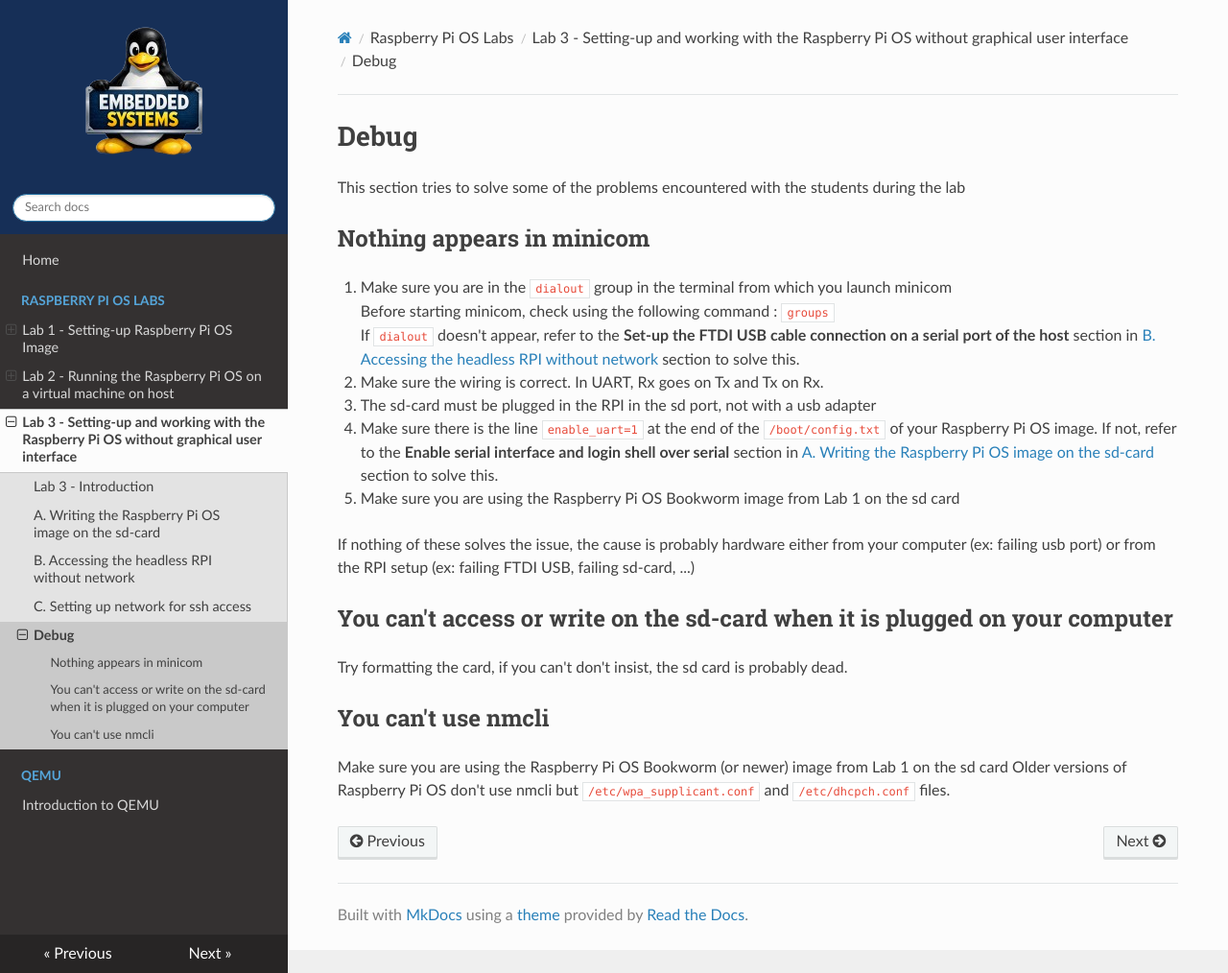
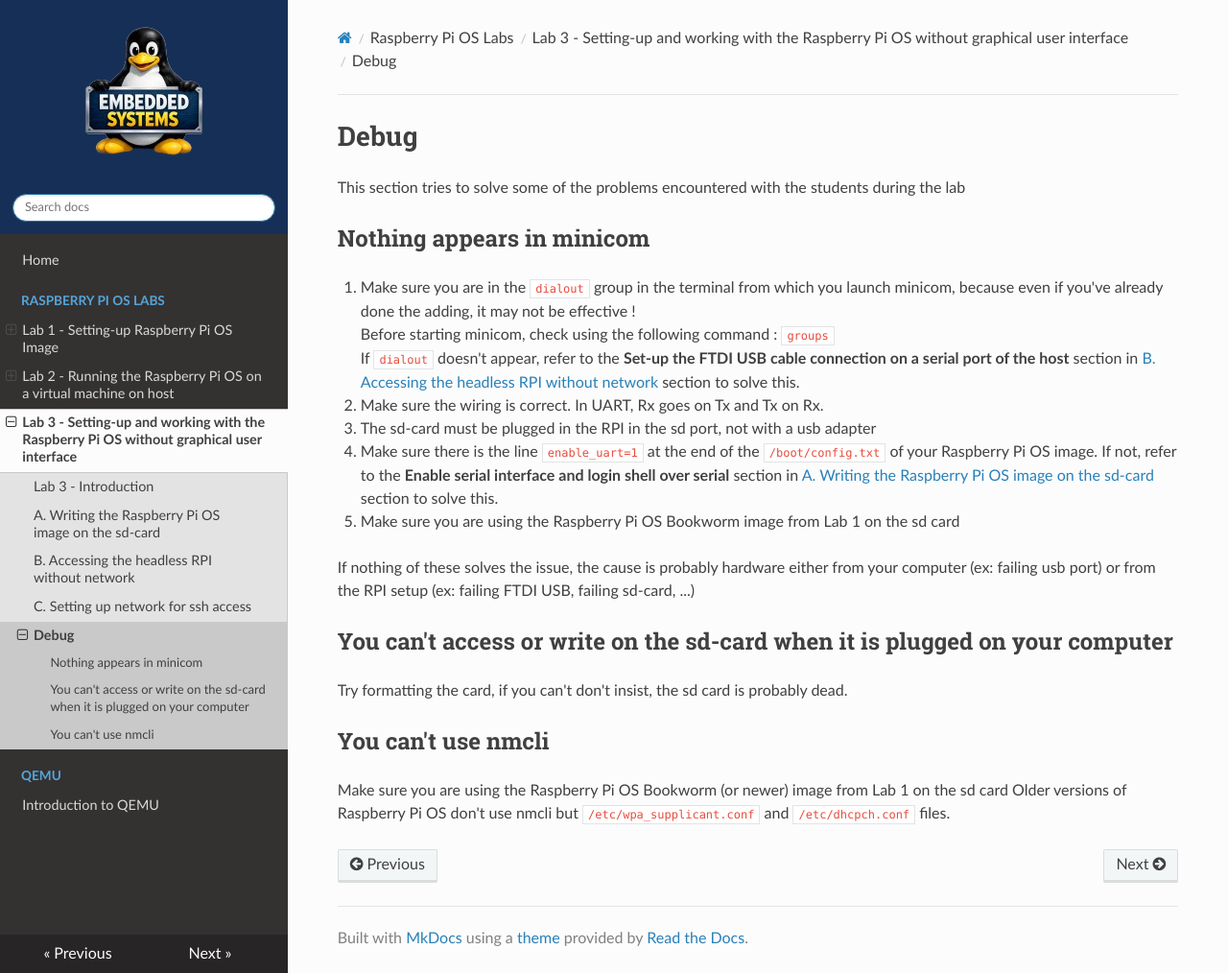
Before and after one commit to tlefloch/emb-sys, an MkDocs documentation site: the page built from docs/image/lab3/debug.md, in a window 1280 px wide and 1014 px high. Shown: the whole window at 96% size. Built offline with MkDocs 1.6.1, drawn with Linux system fonts in a browser that asks for light colours; nearby versions of some CDN libraries.

Commit message:
add debug solutions

```diff
--- a/docs/image/lab3/debug.md
+++ b/docs/image/lab3/debug.md
@@ -4,7 +4,7 @@
 
 ## Nothing appears in minicom
 
-1. Make sure you are in the `dialout` group in the terminal from which you launch minicom
+1. Make sure you are in the `dialout` group in the terminal from which you launch minicom, because even if you've already done the adding, it may not be effective !
 Before starting minicom, check using the following command : `groups`
 If `dialout` doesn't appear, refer to the **Set-up the FTDI USB cable connection on a serial port of the host** section in [B. Accessing the headless RPI without network](../lab3/connecting.md) section to solve this.
 
```
